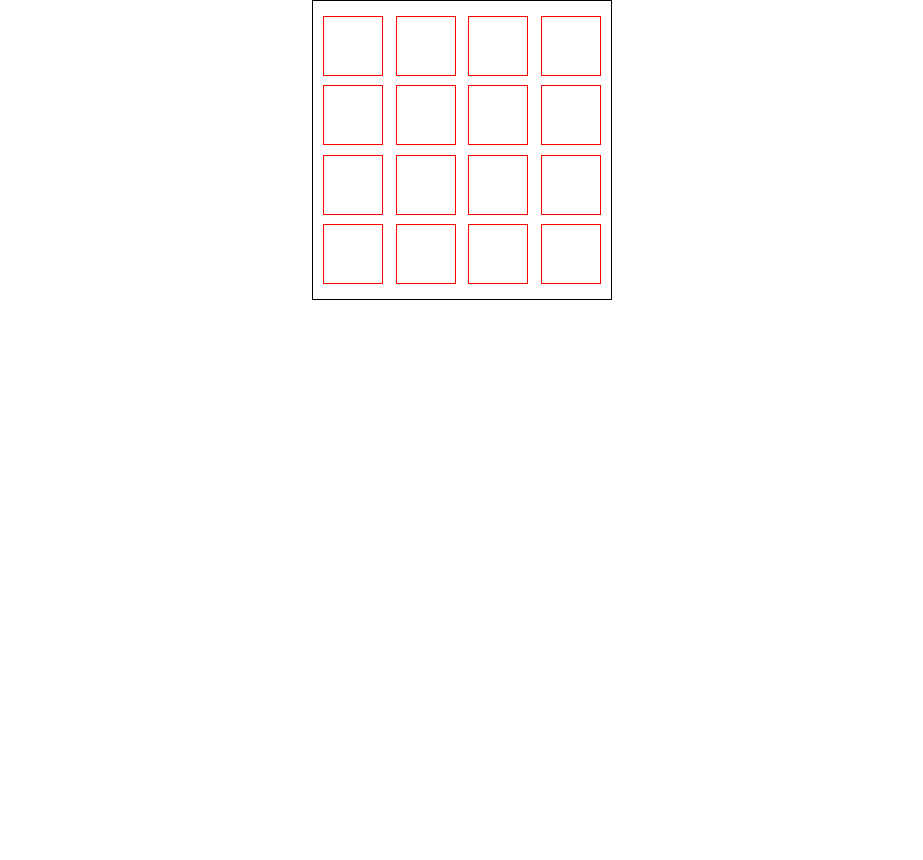
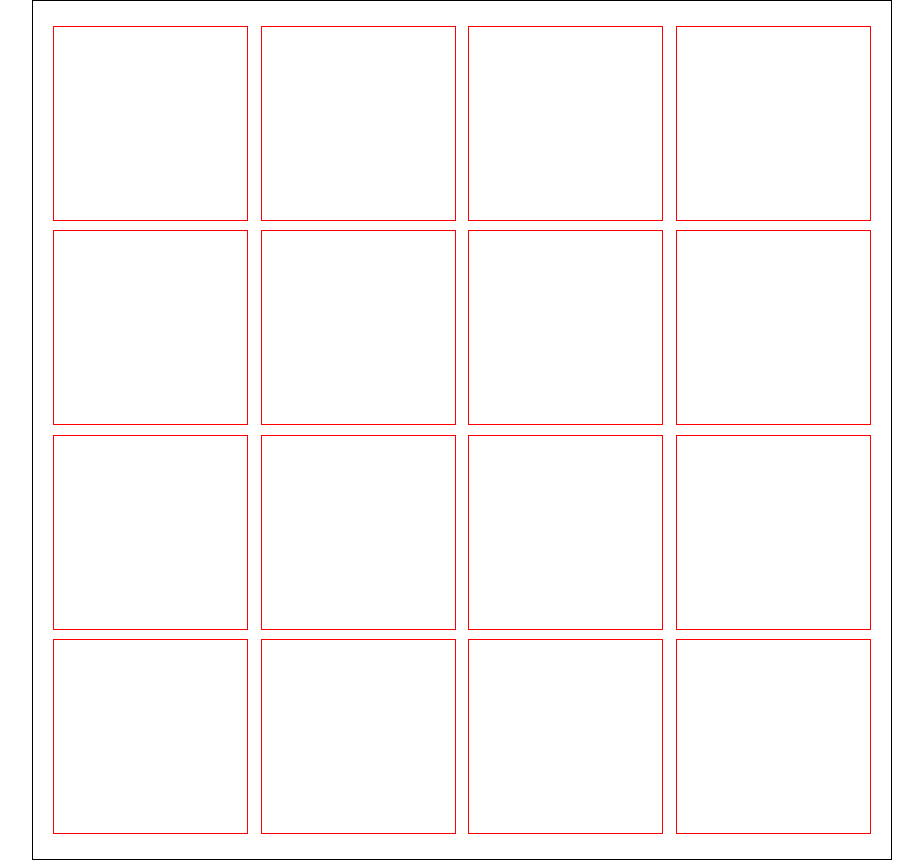
Before and after one commit to maevanapcontact/fend-memory-game, a website: page src/index.html in a window 1280 px wide. Shown: the whole page, without its empty margins (178-1101 px from the left). Before the commit the page ends 800 px from the top, so only its background shows below. Drawn offline with Linux system fonts and the light colour scheme.

Commit message:
feat: add responsiveness to the grid

```diff
--- a/src/css/style.css
+++ b/src/css/style.css
@@ -24,3 +24,50 @@
   height: 60px;
   border: 1px solid #f00;
 }
+
+/* MIN 480 PX */
+/* ------------------------ */
+@media screen and (min-width: 480px) {
+  /* Main Grid */
+  .main-grid {
+    width: 440px;
+    height: 440px;
+  }
+
+  .cards {
+    width: 95px;
+    height: 95px;
+  }
+}
+
+/* MIN 760 PX */
+/* ------------------------ */
+@media screen and (min-width: 760px) {
+  /* Main Grid */
+  .main-grid {
+    width: 720px;
+    height: 720px;
+    padding: 20px;
+  }
+
+  .cards {
+    width: 155px;
+    height: 155px;
+  }
+}
+
+/* MIN 1024 PX */
+/* ------------------------ */
+@media screen and (min-width: 1024px) {
+  /* Main Grid */
+  .main-grid {
+    width: 860px;
+    height: 860px;
+    padding: 20px;
+  }
+
+  .cards {
+    width: 195px;
+    height: 195px;
+  }
+}
```
